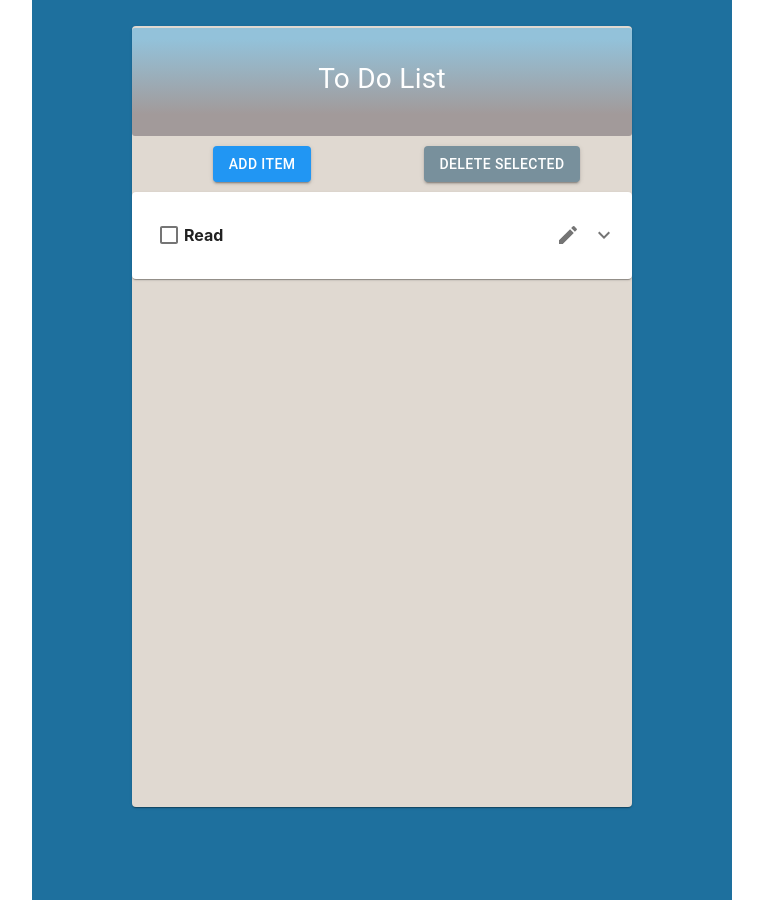
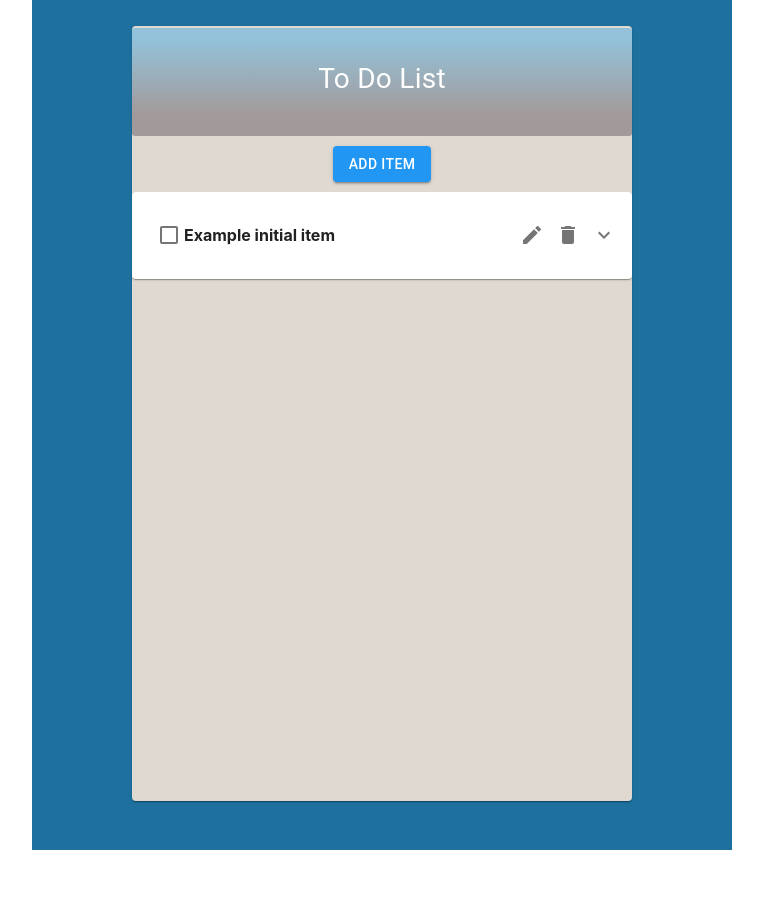
Before and after one commit to SallyB1988/ascella-to-do-list, a React (Create React App) app: page / in a window 1280 px wide. Shown: the whole page, without its empty margins (258-1021 px from the left). After the commit the page ends 850 px from the top, so only its background shows below. Built offline with nearby package versions, Linux system fonts and the light colour scheme.

Commit message:
Removed the 'delete selected' button and added delete icon to each item instead

```diff
--- a/src/Components/DisplayToDoList/DisplayToDoList.js
+++ b/src/Components/DisplayToDoList/DisplayToDoList.js
@@ -1,4 +1,4 @@
-import React, { createContext, useContext, useReducer, useEffect } from "react";
+import React, { createContext, useContext, useReducer } from "react";
 import { MuiThemeProvider, createMuiTheme } from "@material-ui/core/styles";
 import { blue, blueGrey } from "@material-ui/core/colors";
 
@@ -31,7 +31,7 @@ const useStyles = makeStyles((theme) => ({
     flexGrow: 1,
   },
   container: {
-    height: 900,
+    height: 850,
     width: 700,
     padding: "2%",
     backgroundColor: "#1e709e",
@@ -43,7 +43,13 @@ const useStyles = makeStyles((theme) => ({
   paper: {
     paddingTop: 2,
     paddingBottom: 15,
-    height: "90%",
+    height: "95%",
+    margin: "auto",
+    width: 500,
+    backgroundColor: "#e0d9d1",
+  },
+  itemsDiv: {
+    height: "600px",
     overflow: "auto",
     margin: "auto",
     width: 500,
@@ -54,8 +60,9 @@ const useStyles = makeStyles((theme) => ({
 const initialState = {
   todos: [
     {
-      title: "Read",
-      note: "Currently reading Dune",
+      title: "Example initial item",
+      note:
+        "This can have a note attached to it. All items can be updated or deleted.",
       checked: false,
       id: 1555,
     },
@@ -67,7 +74,6 @@ const actions = {
   UPDATE_TODOS: "UPDATE_TODOS",
   DELETE_TODO: "DELETE_TODO",
   UPDATE_CHECKED: "UPDATE_CHECKED",
-  DELETE_CHECKED: "DELETE_CHECKED",
 };
 
 function toDoListReducer(state, action) {
@@ -79,7 +85,8 @@ function toDoListReducer(state, action) {
     case actions.UPDATE_TODOS:
       return { ...state, todos: action.value };
     case actions.DELETE_TODO:
-      return action.value;
+      newTodos = _.filter(state.todos, (item) => item.id != action.value);
+      return { ...state, todos: newTodos };
     case actions.UPDATE_CHECKED:
       const checked = action.value.checked;
       const index = _.findIndex(
@@ -89,12 +96,6 @@ function toDoListReducer(state, action) {
       newTodos = [...state.todos];
       newTodos[index] = { ...newTodos[index], checked: checked };
       return { ...state, todos: newTodos };
-    case actions.DELETE_CHECKED:
-      newTodos = _.filter(state.todos, (item) => item.checked === false);
-      return {
-        ...state,
-        todos: newTodos,
-      };
     default:
       return state;
   }
@@ -121,7 +122,6 @@ function Provider({ children }) {
     updateTodos: (value) => dispatch({ type: actions.UPDATE_TODOS, value }),
     deleteTodo: (value) => dispatch({ type: actions.DELETE_TODO, value }),
     updateChecked: (value) => dispatch({ type: actions.UPDATE_CHECKED, value }),
-    deleteChecked: (value) => dispatch({ type: actions.DELETE_CHECKED, value }),
   };
 
   return <ToDoContext.Provider value={value}>{children}</ToDoContext.Provider>;
@@ -130,13 +130,9 @@ function Provider({ children }) {
 export function ToDoList() {
   const classes = useStyles();
 
-  const {
-    todos,
-    updateChecked,
-    addTodo,
-    deleteChecked,
-    updateTodos,
-  } = useContext(ToDoContext);
+  const { todos, updateChecked, addTodo, updateTodos, deleteTodo } = useContext(
+    ToDoContext
+  );
   const [dialogOpen, setDialogOpen] = React.useState(false);
   const [newTitle, setNewTitle] = React.useState("");
   const [newId, setNewId] = React.useState(1);
@@ -196,11 +192,11 @@ export function ToDoList() {
     <Container className={classes.container}>
       <Paper className={classes.paper}>
         <Grid>
-          <Grid item xs={12}>
+          <Grid item xs={12} position="sticky">
             <ToDoHeader />
           </Grid>
           <Grid className={classes.gridRow} container direction="row">
-            <Grid item xs={6}>
+            <Grid item xs={12}>
               <Button
                 variant="contained"
                 color="primary"
@@ -209,17 +205,9 @@ export function ToDoList() {
                 Add Item
               </Button>
             </Grid>
-            <Grid item xs={6}>
-              <Button
-                variant="contained"
-                color="secondary"
-                onClick={deleteChecked}
-              >
-                Delete Selected
-              </Button>
-            </Grid>
           </Grid>
           <Grid item xs={12}>
+            <div className={classes.itemsDiv}>
               {_.map(todos, (item, idx) => (
                 <ToDo
                   key={`todo-${idx}`}
@@ -229,8 +217,10 @@ export function ToDoList() {
                   checked={item.checked}
                   updateChecked={updateChecked}
                   handleEditItem={() => handleOpenModal(item.id)}
+                  handleDeleteItem={() => deleteTodo(item.id)}
                 />
               ))}
+            </div>
           </Grid>
           <Dialog open={dialogOpen} onClose={handleCloseDialog}>
             <DialogTitle id="form-dialog-title">Add New Item</DialogTitle>
--- a/src/Components/ToDo/ToDo.js
+++ b/src/Components/ToDo/ToDo.js
@@ -10,6 +10,7 @@ import {
 } from "@material-ui/core";
 import ExpandMoreIcon from "@material-ui/icons/ExpandMore";
 import EditIcon from "@material-ui/icons/Edit";
+import DeleteIcon from "@material-ui/icons/Delete";
 
 const useStyles = makeStyles((theme) => ({
   root: {
@@ -35,14 +36,12 @@ export default function ToDo({
   checked,
   updateChecked,
   handleEditItem,
+  handleDeleteItem,
 }) {
   const classes = useStyles();
   return (
     <Accordion className={classes.root}>
-      <AccordionSummary
-        // alignItems="space-between"
-        expandIcon={<ExpandMoreIcon />}
-      >
+      <AccordionSummary expandIcon={<ExpandMoreIcon />}>
         <Grid container direction="row" alignItems="center">
           <Grid item xs={1}>
             <Checkbox
@@ -54,7 +53,7 @@ export default function ToDo({
               inputProps={{ "aria-label": "primary checkbox" }}
             />
           </Grid>
-          <Grid item xs={10}>
+          <Grid item xs={9}>
             <h4 className={classes.floatLeft}>{title}</h4>
           </Grid>
           <Grid item xs={1}>
@@ -67,6 +66,16 @@ export default function ToDo({
               <EditIcon />
             </IconButton>
           </Grid>
+          <Grid item xs={1}>
+            <IconButton
+              onClick={(event) => {
+                event.stopPropagation();
+                handleDeleteItem(id);
+              }}
+            >
+              <DeleteIcon />
+            </IconButton>
+          </Grid>
         </Grid>
       </AccordionSummary>
       <AccordionDetails>{note}</AccordionDetails>
```
Lines whose indentation alone changed are shown as unchanged.
